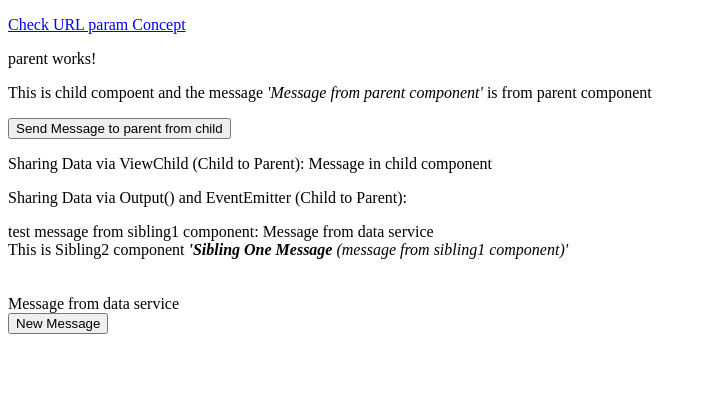
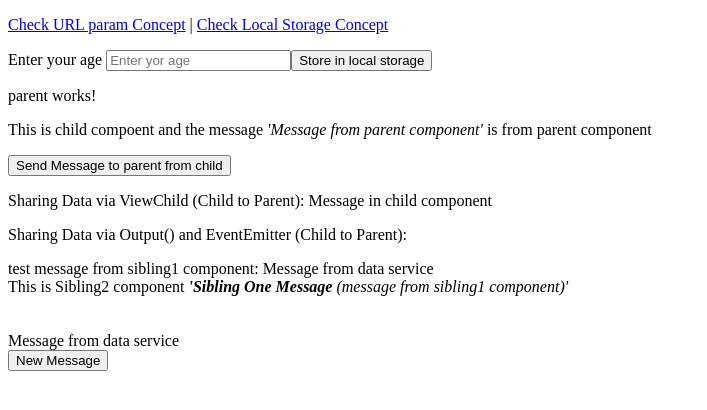
Before and after one commit to SrikrushnaP/angular-data-sharing, an Angular app: page /ls in a window 1280 px wide. Before the commit this address led to /. Shown: the top 410 px of the page, without its empty margins (0-707 px from the left). Built offline with nearby package versions, Linux system fonts and the light colour scheme.

Commit message:
Sharing data betwwn component Using local storage

```diff
--- a/src/app/app-routing.module.ts
+++ b/src/app/app-routing.module.ts
@@ -1,5 +1,6 @@
 import { NgModule } from '@angular/core';
 import { RouterModule, Routes } from '@angular/router';
+import { LocalStorageComponent } from './local-storage/local-storage.component';
 import { Page1Component } from './page1/page1.component';
 import { Page2Component } from './page2/page2.component';
 
@@ -7,6 +8,7 @@ const routes: Routes = [
   { path: "", redirectTo: "/", pathMatch: "full" },
   { path: "page1", component: Page1Component },
   { path: "page2/:name", component: Page2Component },
+  { path: "ls", component: LocalStorageComponent },
 
 ];
 
--- a/src/app/app.component.html
+++ b/src/app/app.component.html
@@ -1,5 +1,7 @@
 <p>
-    <span><a [routerLink]="['/page1']">Check URL param Concept</a></span>
+    <span><a [routerLink]="['/page1']">Check URL param Concept</a></span> |
+
+    <span><a [routerLink]="['/ls']">Check Local Storage Concept</a></span>
 </p>
 <router-outlet></router-outlet>
 <app-parent></app-parent>
--- a/src/app/app.module.ts
+++ b/src/app/app.module.ts
@@ -9,6 +9,7 @@ import { ChildComponent } from './parent/child/child.component';
 import { ParentComponent } from './parent/parent.component';
 import { Sibling1Component } from './parent/sibling1/sibling1.component';
 import { Sibling2Component } from './parent/sibling2/sibling2.component';
+import { LocalStorageComponent } from './local-storage/local-storage.component';
 
 @NgModule({
   declarations: [
@@ -18,7 +19,8 @@ import { Sibling2Component } from './parent/sibling2/sibling2.component';
     Sibling1Component,
     Sibling2Component,
     Page1Component,
-    Page2Component
+    Page2Component,
+    LocalStorageComponent
   ],
   imports: [
     BrowserModule,
--- /dev/null
+++ b/src/app/local-storage/local-storage.component.html
@@ -0,0 +1,3 @@
+Enter your age
+<input type="number" id="age" #age  placeholder="Enter yor age">
+<button (click)="storeInLocalStorage(age.value)">Store in local storage</button>
--- /dev/null
+++ b/src/app/local-storage/local-storage.component.ts
@@ -0,0 +1,27 @@
+import { Component, OnInit } from '@angular/core';
+import { Router } from '@angular/router';
+
+@Component({
+  selector: 'app-local-storage',
+  templateUrl: './local-storage.component.html',
+  styleUrls: ['./local-storage.component.scss']
+})
+export class LocalStorageComponent implements OnInit {
+
+  age: number = 0;
+
+  constructor(private router: Router) { }
+
+  ngOnInit() {
+    this.age = Number(localStorage.getItem("age"));
+    if(this.age != 0){
+      alert("The existing value of age is "+ this.age +" and you can access in the entire application, if you want to update the value then enter the value and click the button")
+    }
+  }
+
+  storeInLocalStorage(age: string){
+    localStorage.setItem("age", age);
+    this.router.navigate(['/'])
+  }
+
+}
```
Also changed, not shown: src/app/local-storage/local-storage.component.scss (added), 1 other file (tests, documents, lock files or other folders).
